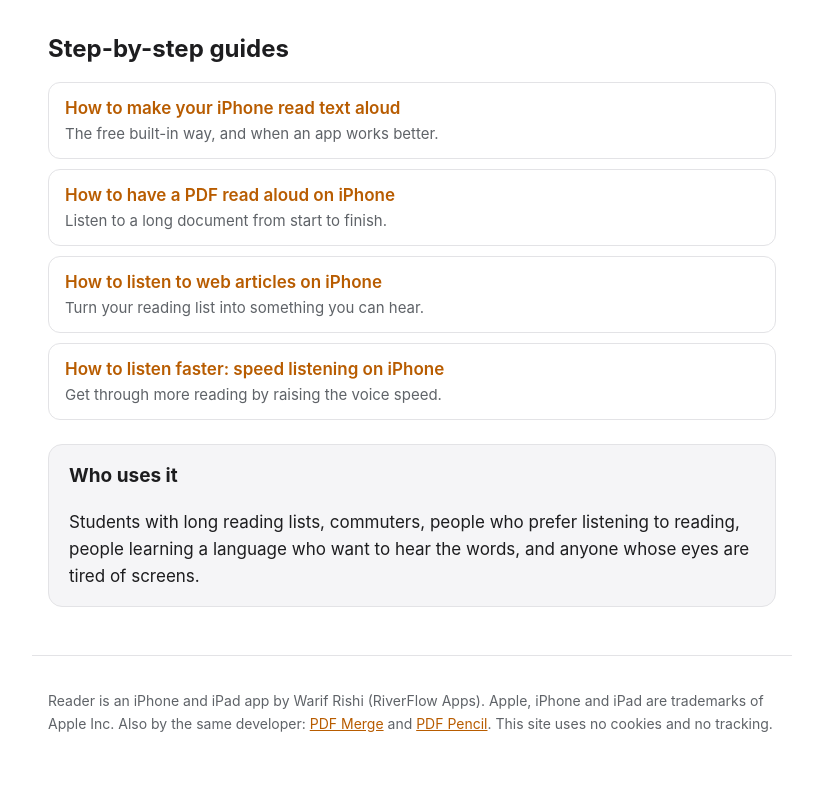
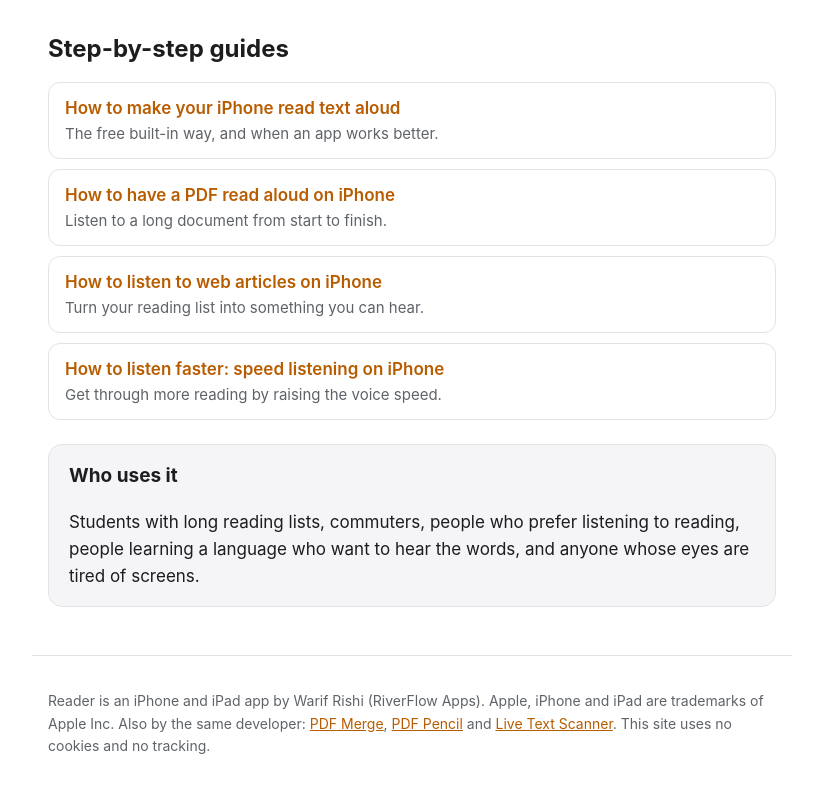
Before and after one commit to rishi420/reader, a plain HTML site: page index.html in a window 1280 px wide. Shown: the part 1310-2122 px from the top of the page, without its empty margins (228-1051 px from the left). Before the commit the page ends 2099 px from the top, so only its background shows below. Drawn offline with Linux system fonts and the light colour scheme.

Commit message:
Link to the Live Text Scanner site
Co-Authored-By: Claude Opus 5.5 <noreply@anthropic.com>

```diff
--- a/index.html
+++ b/index.html
@@ -70,7 +70,7 @@
   </div>
 </main>
 <footer>
-  <p>Reader is an iPhone and iPad app by Warif Rishi (RiverFlow Apps). Apple, iPhone and iPad are trademarks of Apple Inc. Also by the same developer: <a href="https://rishi420.github.io/pdf-merge/">PDF Merge</a> and <a href="https://rishi420.github.io/pdf-pencil/">PDF Pencil</a>. This site uses no cookies and no tracking.</p>
+  <p>Reader is an iPhone and iPad app by Warif Rishi (RiverFlow Apps). Apple, iPhone and iPad are trademarks of Apple Inc. Also by the same developer: <a href="https://rishi420.github.io/pdf-merge/">PDF Merge</a>, <a href="https://rishi420.github.io/pdf-pencil/">PDF Pencil</a> and <a href="https://rishi420.github.io/live-text-scanner/">Live Text Scanner</a>. This site uses no cookies and no tracking.</p>
 </footer>
 </body>
 </html>
```
